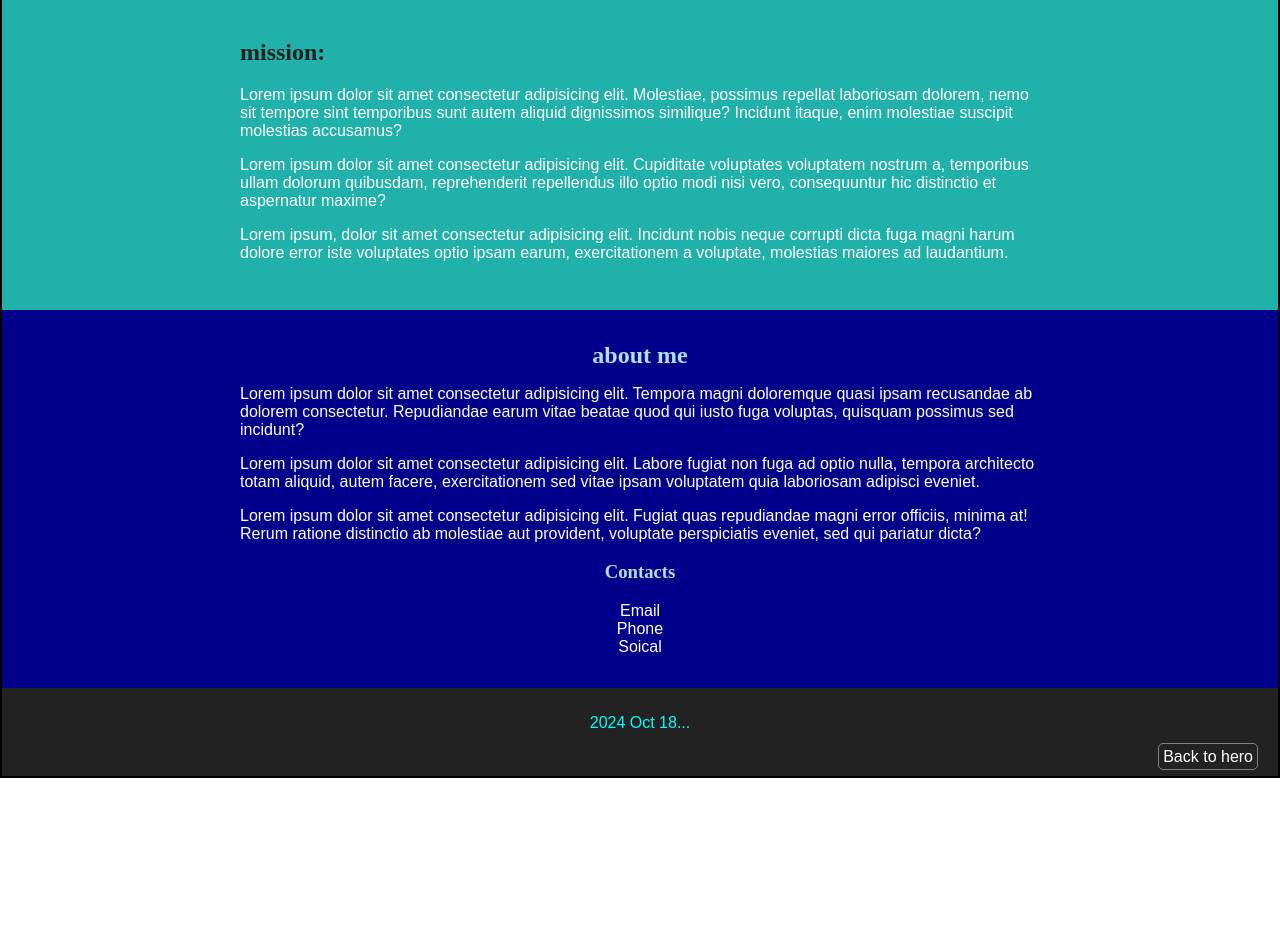
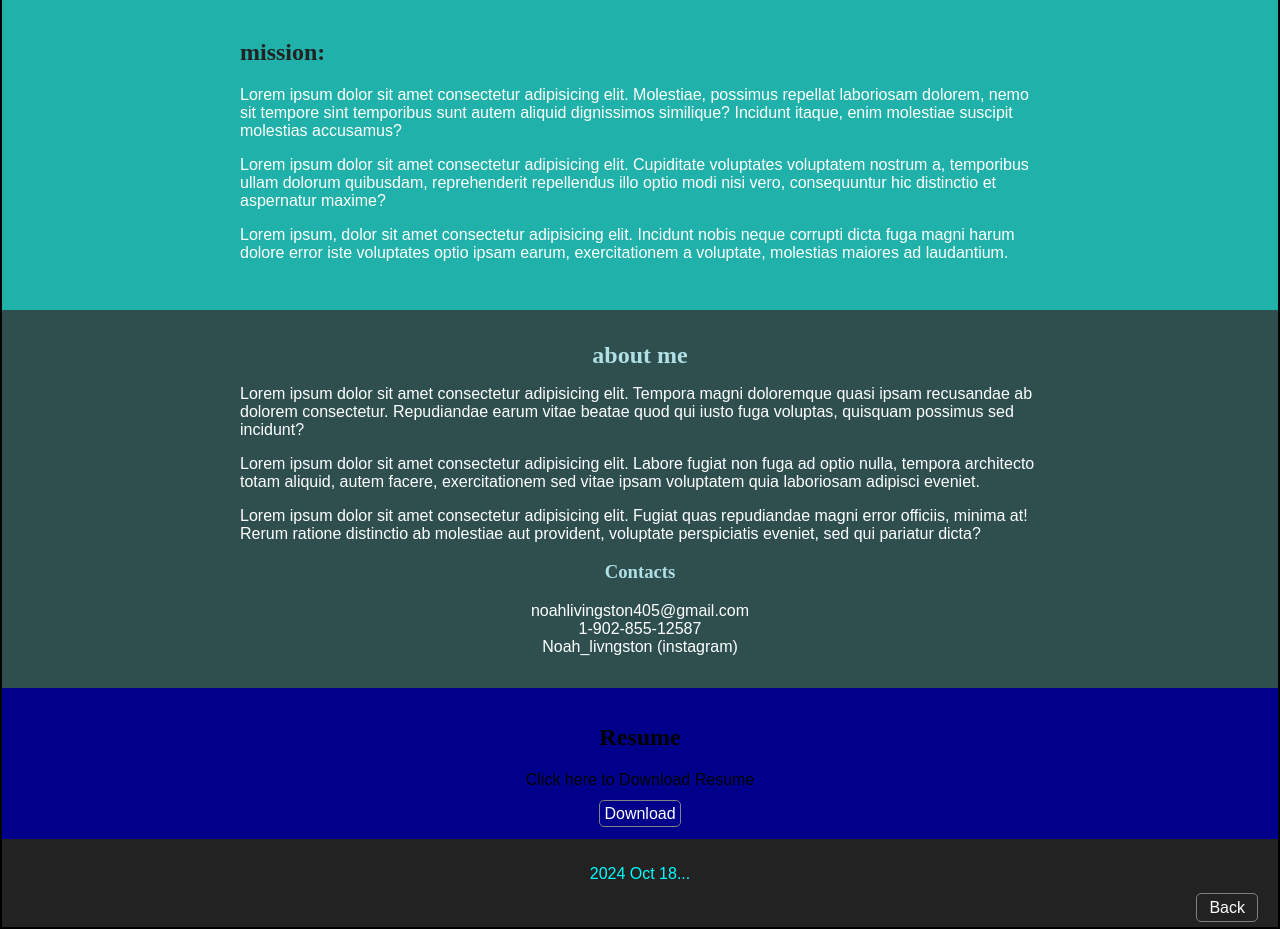
Before and after one commit to Noah-Hunter333/NoahLivingston.github.io, a plain HTML site: page index.html in a window 1280 px wide. Shown: the part 706-1635 px from the top of the page. Before the commit the page ends 1484 px from the top, so only its background shows below. Drawn offline with Linux system fonts and the light colour scheme; a web font is replaced by a local one.

Commit message:
made some changes to the website and added the pdf file

```diff
--- a/index.html
+++ b/index.html
@@ -14,11 +14,11 @@
 <body>
     <div id="container">
         <header id="header">
-            <h1>Noah Livingston</h1>
             <div class="center">
                 <img src="https://placehold.co/60x60/png" alt="Italian Trulli">
                 <p>logo</p>
             </div>
+            <h1>Noah Livingston</h1>
             <div class="dropdown">
                 <!--refrence https://www.w3schools.com-->
                 <button onclick="myFunction()" class="dropbtn">&#9776;</button>
@@ -26,6 +26,7 @@
                     <a href="#skills">skills</a>
                     <a href="#mission">mission</a>
                     <a href="#about_me">about me</a>
+                    <a href="#Resume">resume</a>
                 </div>
             </div>
 
@@ -47,7 +48,6 @@
                 </ul>
             </div>
         </section>
-
         <section class="mission" id="mission">
             <div>
             <h2>mission:</h2>
@@ -64,16 +64,24 @@
                 <p>Lorem ipsum dolor sit amet consectetur adipisicing elit. Fugiat quas repudiandae magni error officiis, minima at! Rerum ratione distinctio ab molestiae aut provident, voluptate perspiciatis eveniet, sed qui pariatur dicta?</p>
                 <h3 id="contact-header">Contacts</h3>
                 <ul>
-                <li>Email</li>
-                <li>Phone</li>
-                <li>Soical</li>
+                <li>noahlivingston405@gmail.com</li>
+                <li>1-902-855-12587</li>
+                <li>Noah_livngston (instagram)</li>
                 </ul>
+            </div>
+        </section>
+        <section  class="Resume" id="Resume">
+            <div>
+                <H2>Resume</H2>
+                <p>Click here to Download Resume</p>
+                <a href="./NoahResumeW.pdf" download="Resume.pdf" class="inputButton" >Download</a>
             </div>
         </section>
         <footer id="footer">
             <p>2024 Oct 18...</p>
-            <a href="#header">Back to hero</a>
+            <a href="#header">Back</a>
         </footer>
+    </div>
 
 </body>
 </html>
--- a/style.css
+++ b/style.css
@@ -70,8 +70,12 @@ header p{
 
     .show {display:block;}
 
+    header h1 {
+      width: 100%;
+    }
 
-@media only screen and (min-width: 640px) {
+
+@media only screen and (min-width: 720px) {
 .dropdown-content {
   display: flex;
   position: static;
@@ -103,6 +107,16 @@ header {
 header p {
   display: initial;
 }
+header h1 {
+  width: 55%;
+}
+/***
+ *    ██   ██ ███████  █████  ██████  ███████ ██████
+ *    ██   ██ ██      ██   ██ ██   ██ ██      ██   ██
+ *    ███████ █████   ███████ ██   ██ █████   ██████
+ *    ██   ██ ██      ██   ██ ██   ██ ██      ██   ██
+ *    ██   ██ ███████ ██   ██ ██████  ███████ ██   ██
+ */
 }
   header {
     background-color: #222;
@@ -126,11 +140,17 @@ header p {
   }
   .center {
       position: relative;
-      padding: 0 2rem;
+      padding: 0 1rem;
       text-align: center;
       color: white;
   }
-
+/***
+ *    ██   ██ ███████ ██████   ██████
+ *    ██   ██ ██      ██   ██ ██    ██
+ *    ███████ █████   ██████  ██    ██
+ *    ██   ██ ██      ██   ██ ██    ██
+ *    ██   ██ ███████ ██   ██  ██████
+ */
   .hero-image {
     padding: 75px 0px;
     position: relative;
@@ -160,7 +180,18 @@ header p {
     background-color: darkblue;
     color: white;
   }
-
+  section div{
+    max-width: 800px;
+    margin: 0 auto;
+    padding: 1rem 0;
+  }
+  /***
+ *    ███████ ██   ██ ██ ██      ██      ███████
+ *    ██      ██  ██  ██ ██      ██      ██
+ *    ███████ █████   ██ ██      ██      ███████
+ *         ██ ██  ██  ██ ██      ██           ██
+ *    ███████ ██   ██ ██ ███████ ███████ ███████
+ */
   .skills h2{
     color: #222;
   }
@@ -170,7 +201,13 @@ header p {
     background-color: #01889F;
     color: white;
   }
-
+/***
+ *    ███    ███ ██ ███████ ███████ ██  ██████  ███    ██
+ *    ████  ████ ██ ██      ██      ██ ██    ██ ████   ██
+ *    ██ ████ ██ ██ ███████ ███████ ██ ██    ██ ██ ██  ██
+ *    ██  ██  ██ ██      ██      ██ ██ ██    ██ ██  ██ ██
+ *    ██      ██ ██ ███████ ███████ ██  ██████  ██   ████
+ */
   .mission h2 {
     color: #222;
   }
@@ -181,13 +218,14 @@ header p {
     color: white;
 
   }
-
-  section div{
-    max-width: 800px;
-    margin: 0 auto;
-    padding: 1rem 0;
-  }
-
+/***
+ *     █████  ██████   ██████  ██    ██ ████████     ███    ███ ███████
+ *    ██   ██ ██   ██ ██    ██ ██    ██    ██        ████  ████ ██
+ *    ███████ ██████  ██    ██ ██    ██    ██        ██ ████ ██ █████
+ *    ██   ██ ██   ██ ██    ██ ██    ██    ██        ██  ██  ██ ██
+ *    ██   ██ ██████   ██████   ██████     ██        ██      ██ ███████
+ *              also the Contacts
+ */
   .about_me h2{
     text-align: center;
     margin: auto;
@@ -195,7 +233,7 @@ header p {
   }
 
   .about_me {
-    background-color: darkblue;
+    background-color: darkslategray;
     padding: 1rem 2rem;
     color: white;
   }
@@ -215,6 +253,30 @@ header p {
     text-align: center;
     color: powderblue;
   }
+  /***
+ *    ██████  ███████ ███████ ██    ██ ███    ███ ███████
+ *    ██   ██ ██      ██      ██    ██ ████  ████ ██
+ *    ██████  █████   ███████ ██    ██ ██ ████ ██ █████
+ *    ██   ██ ██           ██ ██    ██ ██  ██  ██ ██
+ *    ██   ██ ███████ ███████  ██████  ██      ██ ███████
+ */
+ .Resume {
+    background-color: darkblue;
+    text-align: center;
+  }
+  .Resume a:hover {
+  background-color: aqua;
+  color: black;
+  }
+
+  .Resume a{
+    border: 1px solid gray;
+    border-radius: 5px;
+    text-decoration: none;
+    color: white;
+    padding: .25rem;
+    margin: 10px;
+  }
 
   footer {
     background-color: #222;
@@ -233,9 +295,10 @@ header p {
     border-radius: 5px;
     text-decoration: none;
     color: white;
-    padding: .25rem;
+    padding: .30rem .75rem;
     margin: 10px;
   }
+
   footer a:hover{
     background-color: grey;
   }
```
Also changed, not shown: 1 other file. Lines whose indentation alone changed are shown as unchanged.
